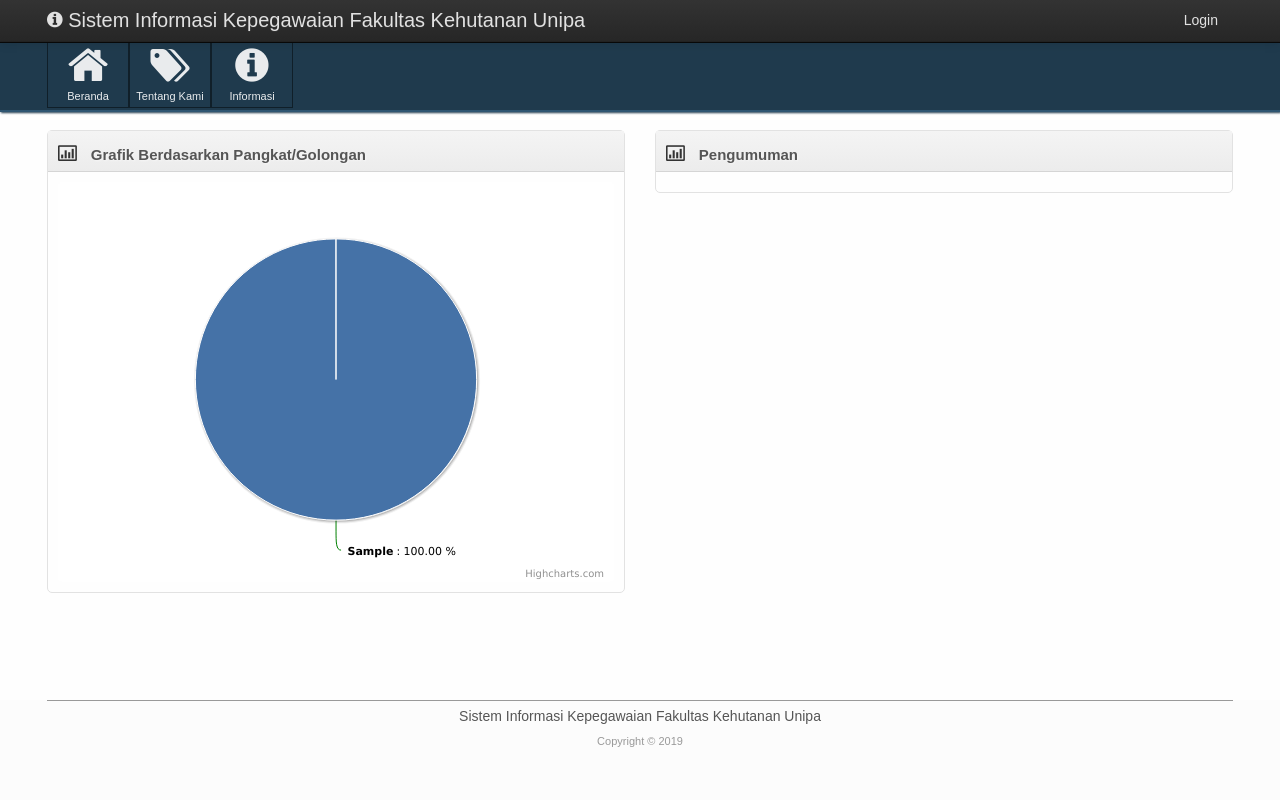
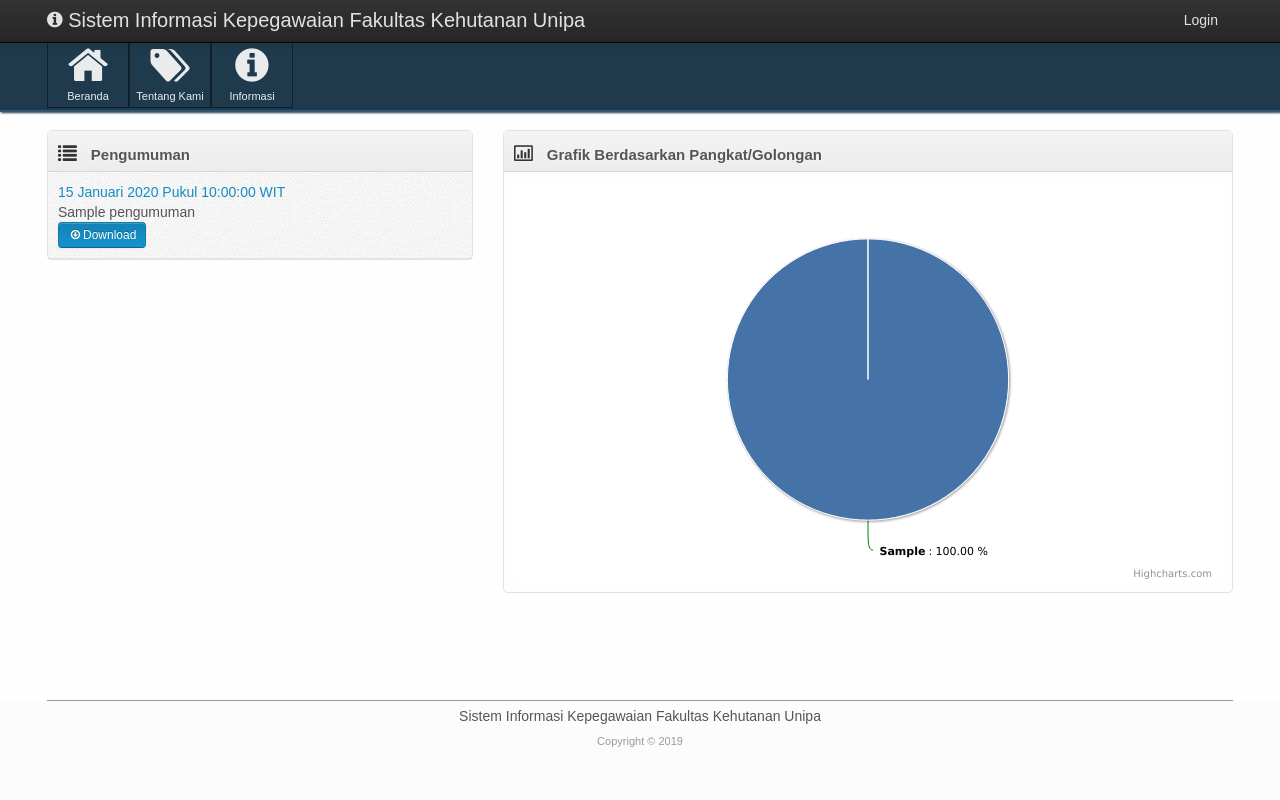
Before and after one commit to papedabungkus/simpegfahutan, a CodeIgniter app: page /fahutan/ in a window 1280 px wide. Run offline with CodeIgniter, Linux system fonts and the light colour scheme; tables that the repository leaves empty or names only in its code hold one stand-in row (values such as "Sample post"); some libraries are stand-ins or nearby versions.

Commit message:
1911090334

```diff
--- a/application/controllers/Beranda.php
+++ b/application/controllers/Beranda.php
@@ -12,8 +12,12 @@ class Beranda extends CI_Controller{
 
     function index()
     {
-        $dospeg = $this->db->query("SELECT DISTINCT d.golongan,(SELECT count(golongan) FROM dosen WHERE golongan=d.golongan) as jumlah FROM dosen d")->result_array();
-        $data['dospeg'] = $dospeg;
+        $dospegjumlah = $this->db->query("SELECT DISTINCT d.jenis_pd,(SELECT COUNT(id) FROM dosen WHERE jenis_pd=d.jenis_pd) AS jumlah FROM dosen d")->result_array();
+        $dospegpangkat = $this->db->query("SELECT DISTINCT d.golongan,(SELECT count(golongan) FROM dosen WHERE golongan=d.golongan) as jumlah FROM dosen d")->result_array();
+        $pengumuman = $this->db->query("SELECT * FROM pengumuman ORDER BY datetime DESC")->result_array();
+        $data['pengumuman'] = $pengumuman;
+        $data['dospegjumlah'] = $dospegjumlah;
+        $data['dospegpangkat'] = $dospegpangkat;
         $data['_view'] = 'beranda';
         $this->load->view('layouts/main',$data);
     }
--- a/application/helpers/tanggal_helper.php
+++ b/application/helpers/tanggal_helper.php
@@ -42,4 +42,12 @@ function tgl_indo($day){
  $day_indo = $day[2]." ".$day[1]." ".$day[0];
  return $day_indo;
 }
+
+function tanggalwaktu($d)
+{
+    $datetime = explode (" ",$d);
+    $date = tgl_indo($datetime[0]);
+    $full = $date." Pukul ".$datetime['1']." WIT";
+    return $full;
+}
 ?>
--- a/application/views/beranda.php
+++ b/application/views/beranda.php
@@ -1,25 +1,41 @@
     <section class="page container">
         <div class="row">
-            <div class="span8">
+
+            <div class="span6">
+                <div class="box pattern pattern-sandstone">
+                    <div class="box-header">
+                        <i class="icon-list"></i>
+                        <h5>Pengumuman</h5>
+                    </div>
+                    <div class="box-content box-list collapse in">
+                        <ul>
+                            <?php
+                            foreach ($pengumuman as $informasi) {
+                            ?>
+                            <li>
+                                <div>
+                                    <a class="news-item-title" style="text-decoration: none;"><?php echo tanggalwaktu($informasi['datetime']);?></a>
+                                    <p class="news-item-preview">
+                                        <?=$informasi['judul'];?></p>
+                                            <a href="<?=$informasi['url'];?>" class="btn btn-small btn-info">
+                                            <i class="btn-icon-only icon-download"></i>Download</a>
+                                </div>
+                            </li>
+                            <?php } ?>
+                        </ul>
+                    </div>
+                </div>
+            </div>
+
+            <div class="span10">
+
                 <div class="box">
                     <div class="box-header">
                         <i class="icon-bar-chart"></i>
                         <h5>Grafik Berdasarkan Pangkat/Golongan</h5>
                     </div>
                     <div class="box-content">
-                        <div id ="mygraph1"></div>
-                    </div>
-                </div>
-            </div>
-
-            <div class="span8">
-                <div class="box">
-                    <div class="box-header">
-                        <i class="icon-bar-chart"></i>
-                        <h5>Pengumuman</h5>
-                    </div>
-                    <div class="box-content">
-                        <div id ="mygraph1"></div>
+                        <div id ="mygraph2"></div>
                     </div>
                 </div>
             </div>
@@ -28,14 +44,13 @@
 
     <script src="<?php echo base_url('assets/chart/highcharts.js');?>"></script>
     <script>
-        var chart1;
+        var chart2;
         $(document).ready(function() {
-          /* GRAFIK PEMINATAN PER PRODI */
-              chart1 = new Highcharts.Chart(
+              chart2 = new Highcharts.Chart(
               {
 
                  chart: {
-                    renderTo: 'mygraph1',
+                    renderTo: 'mygraph2',
                     plotBackgroundColor: null,
                     plotBorderWidth: null,
                     plotShadow: false
@@ -72,9 +87,9 @@
                     name: 'Browser share',
                     data: [
                     <?php
-                        foreach($dospeg as $result) {
-                          $golongan = $result['golongan'];
-                          $jumlah = $result['jumlah'];
+                        foreach($dospegpangkat as $result2) {
+                          $golongan = $result2['golongan'];
+                          $jumlah = $result2['jumlah'];
                           ?>
                             [
                                 '<?php echo $golongan ?>', <?php echo $jumlah; ?>
@@ -88,26 +103,3 @@
               });
             });
     </script>
-
-
-
-    <script type="text/javascript">
-        google.load('visualization', '1', {'packages': ['corechart']});
-        google.setOnLoadCallback(drawVisualization);
-
-        function drawVisualization() {
-            visualization_data = new google.visualization.DataTable();
-
-            visualization_data.addColumn('string', 'Golongan');
-
-            visualization_data.addColumn('number', 'Jumlah');
-
-            <?php foreach($dospeg as $result) { ?>
-            visualization_data.addRow(['<?php echo $result['golongan']?>', <?php echo $result['jumlah']?>]);
-            <?php } ?>
-            visualization = new google.visualization.PieChart(document.getElementById('piechart1'));
-            visualization.draw(visualization_data, { height: 500});
-
-
-        }
-    </script>
--- a/application/views/informasi.php
+++ b/application/views/informasi.php
@@ -61,7 +61,7 @@
                     <div id="Person-3" class="box">
                         <div class="box-header">
                             <i class="icon-user icon-large"></i>
-                            <h5>Peraturan Menteri</h5>
+                            <h5>Peraturan</h5>
 
                         </div>
                         <div class="box-content box-table">
```
